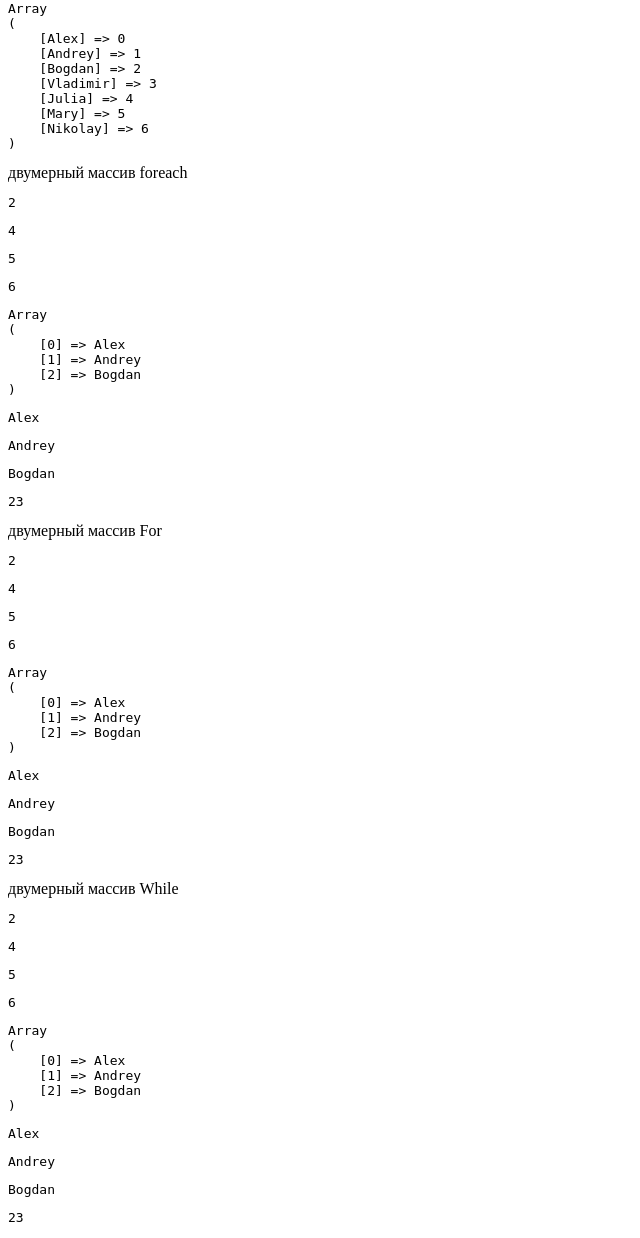
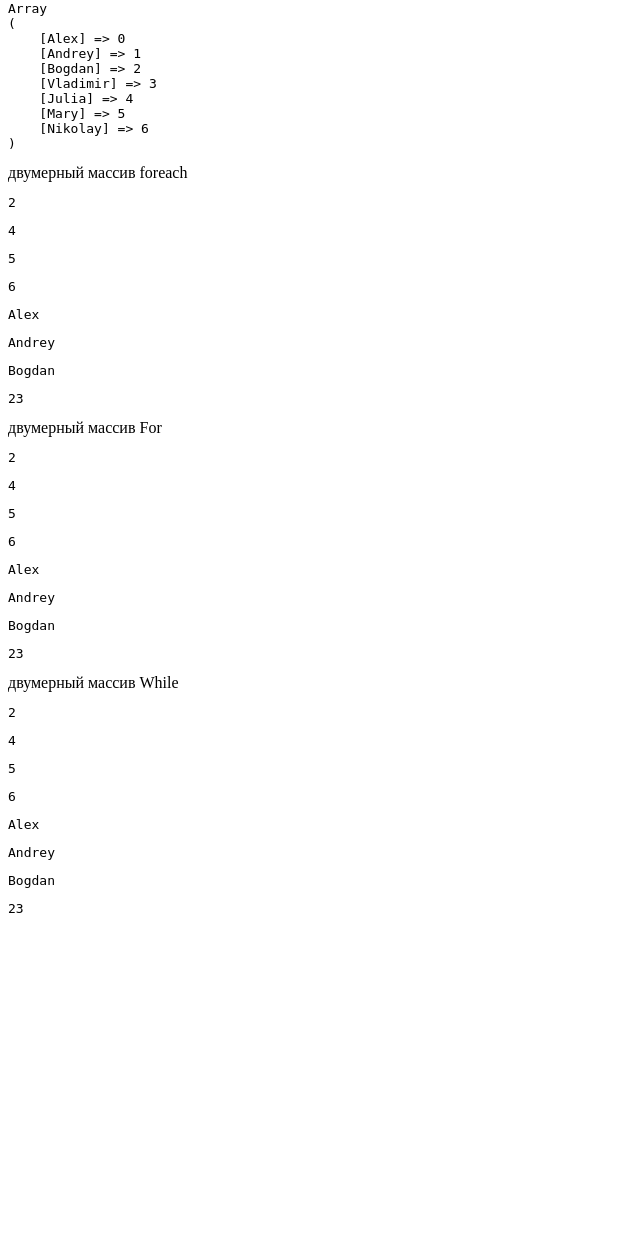
Before and after one commit to Zhmay/hillelcourse, a PHP site: page / in a window 1280 px wide. Shown: the part 1083-2321 px from the top of the page, without its empty margins (0-640 px from the left). After the commit the page ends 1996 px from the top, so only its background shows below. Run offline with PHP 8.4, Linux system fonts and the light colour scheme.

Commit message:
ДЗ 8. Массивы + рекурсия corrections-1

```diff
--- a/index.php
+++ b/index.php
@@ -31,7 +31,7 @@ fibonacci(10);
 
 $randomArr = [];
 for ($i = 0; $i < 10; $i++) {
-    array_push($randomArr, mt_rand(1, 10));
+    $randomArr[] = mt_rand(1, 10);
 }
 
 prettierArr($randomArr);
@@ -74,28 +74,29 @@ echo 'двумерный массив foreach';
 $array = [2, 4, 5, 6, ['Alex', 'Andrey', 'Bogdan'], 23];
 
 foreach ($array as $item) {
-    prettierArr($item);
     if(is_array($item)) {
         foreach ($item as $elem) {
             prettierArr($elem);
         }
+    } else {
+        prettierArr($item);
     }
 }
 echo 'двумерный массив For';
 for ($i = 0; $i < count($array); $i++) {
-    prettierArr($array[$i]);
 
     if(is_array($array[$i])) {
         for ($j = 0; $j < count($array[$i]); $j++) {
             prettierArr($array[$i][$j]);
         }
+    } else {
+        prettierArr($array[$i]);
     }
 }
 echo 'двумерный массив While';
 $i = 0;
 
 while ($i < count($array)) {
-    prettierArr($array[$i]);
 
     if(is_array($array[$i])) {
         $j = 0;
@@ -104,6 +105,8 @@ while ($i < count($array)) {
             prettierArr($array[$i][$j]);
             $j++;
         }
+    } else {
+        prettierArr($array[$i]);
     }
     $i++;
 }
```
